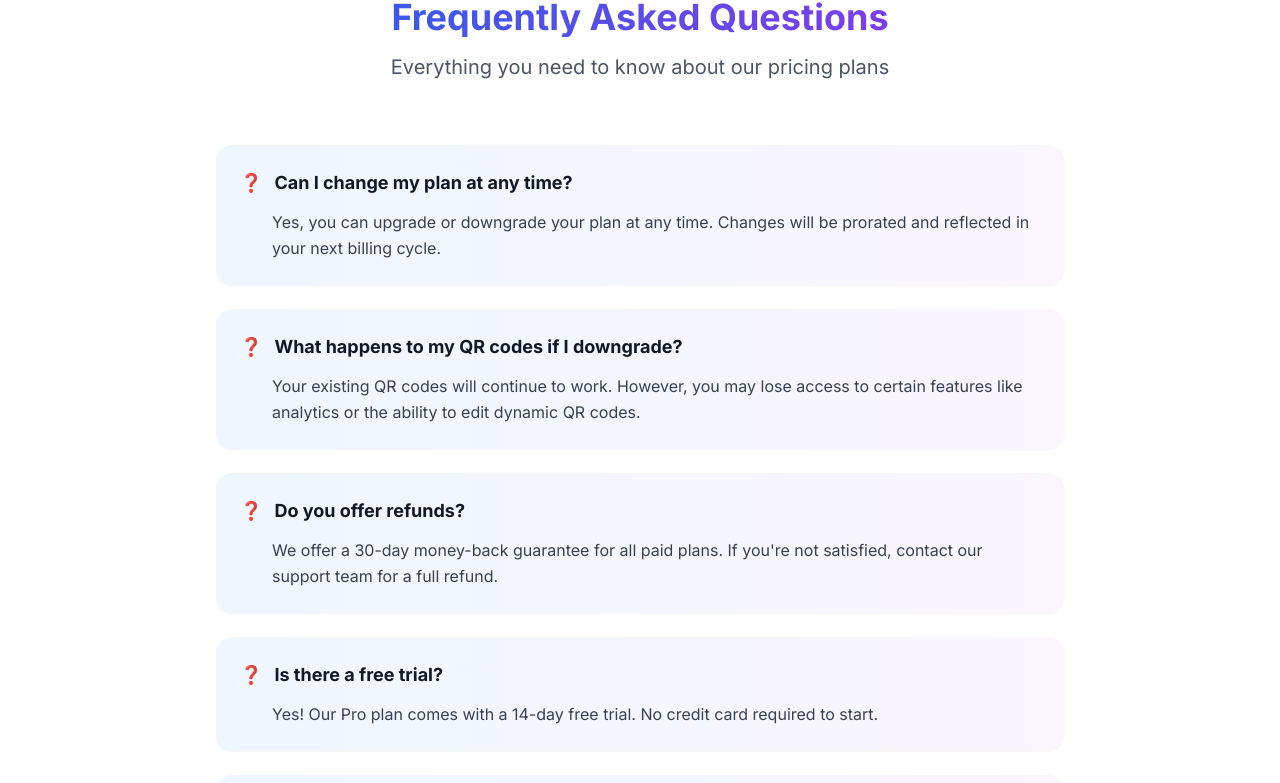
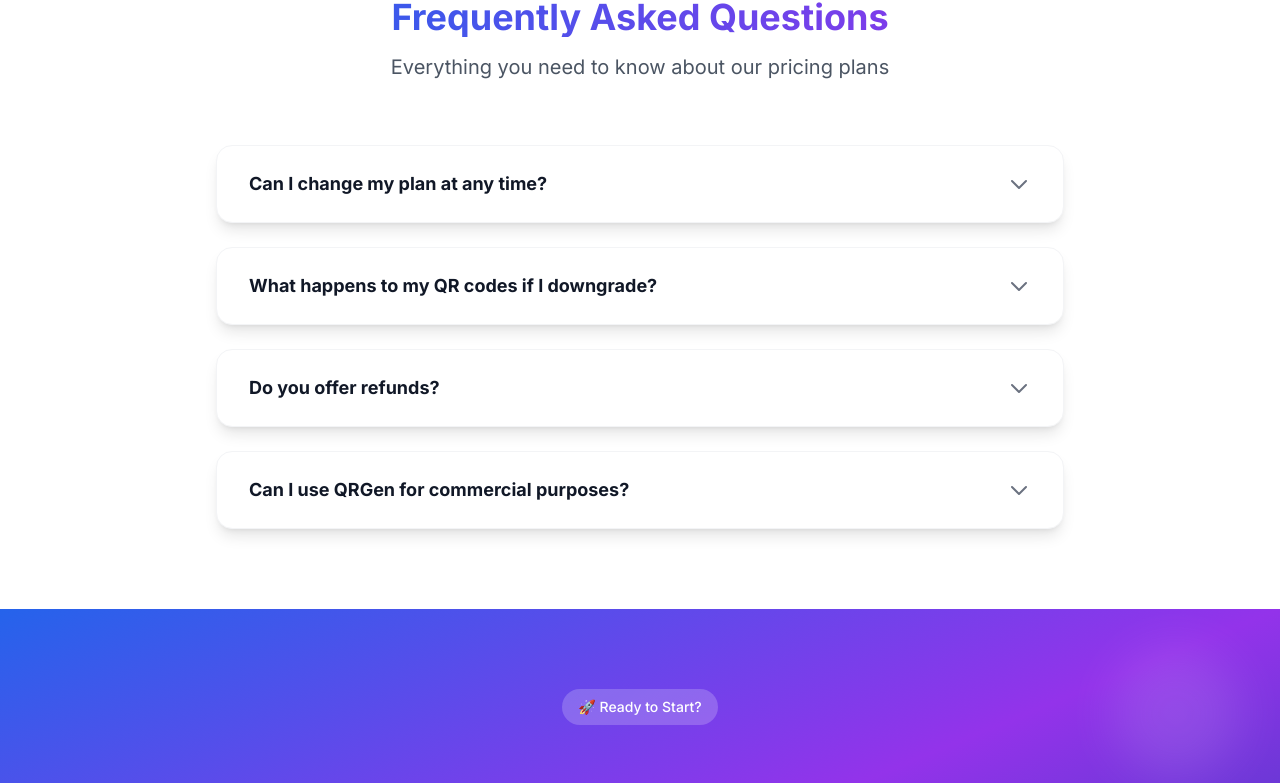
Before and after one commit to Mayen007/qrgen, a React (Vite) app: page /pricing in a window 1280 px wide. Shown: the part 2125-2908 px from the top of the page. Built offline with nearby package versions, Linux system fonts and the light colour scheme; no server answers.

Commit message:
Refactor FAQ sections in Contact and Pricing components: remove outdated trial information and enhance FAQ display with expandable answers

```diff
--- a/src/pages/Contact.jsx
+++ b/src/pages/Contact.jsx
@@ -790,12 +790,6 @@ export default function Contact() {
                 answer:
                   "We accept all major credit cards (Visa, MasterCard, American Express), PayPal, and ACH bank transfers for annual plans. Enterprise customers can also pay via wire transfer or purchase orders. All payments are securely processed and PCI-compliant.",
               },
-              {
-                id: 5,
-                question: "Is there a free trial available?",
-                answer:
-                  "Yes! We offer a 14-day free trial of our Pro plan with no credit card required. This gives you full access to advanced features including analytics, custom branding, and bulk generation. You can upgrade, downgrade, or cancel anytime during or after the trial.",
-              },
             ].map((faq) => (
               <div
                 key={faq.id}
--- a/src/pages/Pricing.jsx
+++ b/src/pages/Pricing.jsx
@@ -9,6 +9,7 @@ export default function Pricing() {
   const [user, setUser] = useState(null);
   const [loading, setLoading] = useState(true);
   const [isAnnual, setIsAnnual] = useState(false);
+  const [expandedFaq, setExpandedFaq] = useState(null);
 
   useEffect(() => {
     const unsubscribe = onAuthStateChanged(auth, (user) => {
@@ -594,42 +595,72 @@ export default function Pricing() {
           <div className="space-y-6">
             {[
               {
+                id: 1,
                 question: "Can I change my plan at any time?",
                 answer:
                   "Yes, you can upgrade or downgrade your plan at any time. Changes will be prorated and reflected in your next billing cycle.",
               },
               {
+                id: 2,
                 question: "What happens to my QR codes if I downgrade?",
                 answer:
                   "Your existing QR codes will continue to work. However, you may lose access to certain features like analytics or the ability to edit dynamic QR codes.",
               },
               {
+                id: 3,
                 question: "Do you offer refunds?",
                 answer:
                   "We offer a 30-day money-back guarantee for all paid plans. If you're not satisfied, contact our support team for a full refund.",
               },
               {
-                question: "Is there a free trial?",
-                answer:
-                  "Yes! Our Pro plan comes with a 14-day free trial. No credit card required to start.",
-              },
-              {
+                id: 4,
                 question: "Can I use QRGen for commercial purposes?",
                 answer:
                   "Absolutely! All our plans support commercial use. The Pro and Enterprise plans are specifically designed for business needs.",
               },
-            ].map((faq, index) => (
+            ].map((faq) => (
               <div
-                key={index}
-                className="bg-gradient-to-r from-blue-50 to-purple-50 rounded-2xl p-6 shadow-sm hover:shadow-md transition-shadow duration-300"
+                key={faq.id}
+                className="bg-white rounded-2xl shadow-lg border border-gray-100 overflow-hidden"
               >
-                <h3 className="text-lg font-semibold text-gray-900 mb-3 flex items-center">
-                  <span className="text-blue-600 mr-3">❓</span>
-                  {faq.question}
-                </h3>
-                <p className="text-gray-700 leading-relaxed pl-8">
-                  {faq.answer}
-                </p>
+                <button
+                  className="w-full px-8 py-6 text-left hover:bg-gray-50 transition-colors duration-200 focus:outline-none focus:ring-2 focus:ring-blue-500"
+                  onClick={() =>
+                    setExpandedFaq(expandedFaq === faq.id ? null : faq.id)
+                  }
+                >
+                  <div className="flex items-center justify-between">
+                    <h3 className="text-lg font-semibold text-gray-900 pr-4">
+                      {faq.question}
+                    </h3>
+                    <div className="flex-shrink-0">
+                      <svg
+                        className={`w-6 h-6 text-gray-500 transition-transform duration-200 ${
+                          expandedFaq === faq.id ? "rotate-180" : ""
+                        }`}
+                        fill="none"
+                        stroke="currentColor"
+                        viewBox="0 0 24 24"
+                      >
+                        <path
+                          strokeLinecap="round"
+                          strokeLinejoin="round"
+                          strokeWidth="2"
+                          d="M19 9l-7 7-7-7"
+                        />
+                      </svg>
+                    </div>
+                  </div>
+                </button>
+                {expandedFaq === faq.id && (
+                  <div className="px-8 pb-6">
+                    <div className="border-t border-gray-100 pt-6">
+                      <p className="text-gray-600 leading-relaxed">
+                        {faq.answer}
+                      </p>
+                    </div>
+                  </div>
+                )}
               </div>
             ))}
           </div>
```
